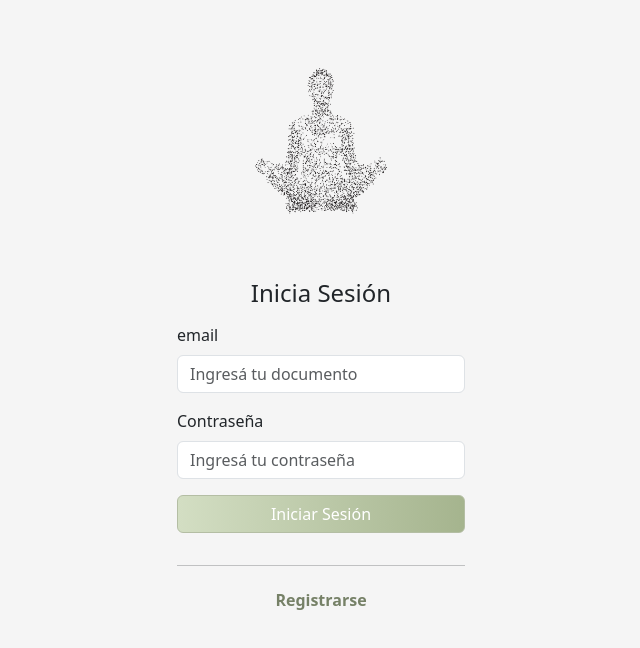
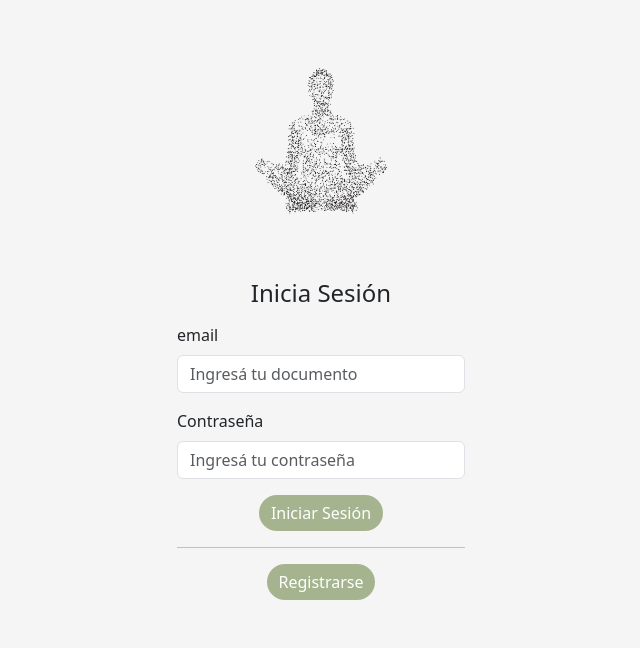
Before and after one commit to lujanmaccari/healthTracker, a React (Vite) app: page / in a window 1280 px wide. Both pictures are taken after a click on the icon 640 px from the left and 723 px from the top of the page. Shown: the top 648 px of the page, without its empty margins (319-959 px from the left). Built offline with nearby package versions, Linux system fonts and the light colour scheme; no server answers.

Commit message:
se agrega chartjs + activity component con chart provisorio

```diff
--- a/package.json
+++ b/package.json
@@ -16,9 +16,9 @@
     "@supabase/supabase-js": "^2.50.0",
     "bootstrap": "^5.3.6",
     "bootstrap-icons": "^1.13.1",
-    "font-awesome": "^4.7.0",
     "chart.js": "^4.4.9",
     "dayjs": "^1.11.13",
+    "font-awesome": "^4.7.0",
     "formik": "^2.4.6",
     "react": "^19.1.0",
     "react-bootstrap": "^2.10.10",
--- a/src/App.css
+++ b/src/App.css
@@ -26,6 +26,13 @@ html {
   filter: drop-shadow(0 0 2em #61dafbaa);
 }
 
+.btnApp{
+  background-color: #a5b48e !important;
+  border-radius: 20px !important;
+  border: none !important;
+
+}
+
 @keyframes logo-spin {
   from {
     transform: rotate(0deg);
--- a/src/App.jsx
+++ b/src/App.jsx
@@ -7,7 +7,8 @@ import Home from "./screens/Home";
 import AboutYou from "./screens/AboutYou";
 import ProtectedRoutes from "./auth/ProtecterRoutes";
 import { ToastProvider } from "./contexts/ToastContext";
-import WeeklyActivity from "./screens/ActivityRegister";
+import WeeklyActivity from "./screens/activity/ActivityRegister";
+import ActivityChart from "./screens/activity/ActivityChart";
 
 
 function App() {
@@ -22,6 +23,7 @@ function App() {
           <Route path="/user" element={<UserView />} />
           <Route path="/aboutYou" element={<AboutYou />} />
           <Route path="/weeklyActivity" element={<WeeklyActivity />} />
+          <Route path="/activity" element={<ActivityChart />} />
         </Route>
       </Routes>
     </ToastProvider>
--- a/src/screens/Home.jsx
+++ b/src/screens/Home.jsx
@@ -31,7 +31,7 @@ function Home() {
       <GenericCard
         title="Actividad"
         icon="fire"
-        href="/weeklyActivity"
+        href="/activity"
         body={
           <div
             className="d-flex justify-content-between text-center"
--- /dev/null
+++ b/src/screens/activity/ActivityChart.jsx
@@ -0,0 +1,79 @@
+import {
+    BarElement,
+    CategoryScale,
+    Chart as ChartJS,
+    Legend,
+    LinearScale,
+    Tooltip,
+} from "chart.js";
+import { Button, Container } from "react-bootstrap";
+import { Bar } from "react-chartjs-2";
+import { useNavigate } from "react-router-dom";
+ChartJS.register(BarElement, CategoryScale, LinearScale, Tooltip, Legend);
+
+const ActivityChart = () => {
+  const navigate = useNavigate();
+  const data = {
+    labels: [
+      "Lunes",
+      "Martes",
+      "Miércoles",
+      "Jueves",
+      "Viernes",
+      "Sábado",
+      "Domingo",
+    ],
+    datasets: [
+      {
+        label: "Kcal consumidas",
+        // esta data la vamos a consumir de supabase
+        data: [1800, 2000, 1700, 2200, 1900, 2500, 2100],
+        backgroundColor: "#DADADA",
+        borderColor: "transparent",
+        borderRadius: "10px",
+        borderRadius: 10,
+        barThickness: 50,
+      },
+    ],
+  };
+
+  const options = {
+    responsive: true,
+    scales: {
+      y: {
+        beginAtZero: true,
+        title: {
+          display: true,
+        },
+      },
+      x: {
+        title: {
+          display: true,
+        },
+      },
+    },
+    plugins: {
+      legend: {
+        display: false,
+        position: "top",
+      },
+    },
+  };
+
+  return (
+    <Container>
+      <Button
+        className="btnApp"
+        onClick={() => {
+          navigate("/weeklyActivity");
+        }}
+      >
+        Agregar Actividad
+      </Button>
+
+      <Bar data={data} options={options} />
+    </Container>
+  );
+};
+
+export default ActivityChart;
--- a/src/screens/ActivityRegister.jsx
+++ b/src/screens/activity/ActivityRegister.jsx
@@ -1,6 +1,6 @@
-import { Container, Form, Button } from "react-bootstrap";
+import { useState } from "react";
+import { Button, Container, Form } from "react-bootstrap";
 import { useNavigate } from "react-router-dom";
-import { useState } from "react";
 
 const AddActivity = () => {
   const navigate = useNavigate();
@@ -23,7 +23,7 @@ const AddActivity = () => {
     >
       {/* Flecha de volver */}
       <div
-        onClick={() => navigate("/home")}
+        onClick={() => navigate("/activity")}
         style={{
           alignSelf: "flex-start",
           cursor: "pointer",
@@ -72,15 +72,8 @@ const AddActivity = () => {
           />
         </Form.Group>
 
-        {/* Botón Guardar */}
         <div className="d-flex justify-content-center mt-4">
-          <Button
-            variant="success"
-            disabled
-            style={{ backgroundColor: "#a5b48e", border: "none" }}
-          >
-            Guardar
-          </Button>
+          <Button className="btnApp">Guardar</Button>
         </div>
       </Form>
     </Container>
--- a/src/screens/login/LoginForm.jsx
+++ b/src/screens/login/LoginForm.jsx
@@ -126,16 +126,7 @@ const LoginForm = () => {
                   </Form.Control.Feedback>
                 </Form.Group>
 
-                <Button
-                  style={{
-                    background:
-                      "linear-gradient(to right, #d3dec3,rgb(165, 180, 142))",
-                    borderColor: "rgb(180, 190, 164)",
-                    color: "#fff",
-                  }}
-                  type="submit"
-                  className="w-100 mb-3"
-                >
+                <Button className="btnApp" type="submit">
                   Iniciar Sesión
                 </Button>
               </Form>
@@ -143,16 +134,7 @@ const LoginForm = () => {
           </Formik>
           <hr />
 
-          <Button
-            type="button"
-            onClick={redirect}
-            style={{
-              backgroundColor: "transparent",
-              border: "none",
-              color: "rgb(118, 129, 103)",
-              fontWeight: "bold",
-            }}
-          >
+          <Button type="button" onClick={redirect} className="btnApp">
             Registrarse
           </Button>
         </Card.Body>
```
Also changed, not shown: 1 other file (tests, documents, lock files or other folders).
